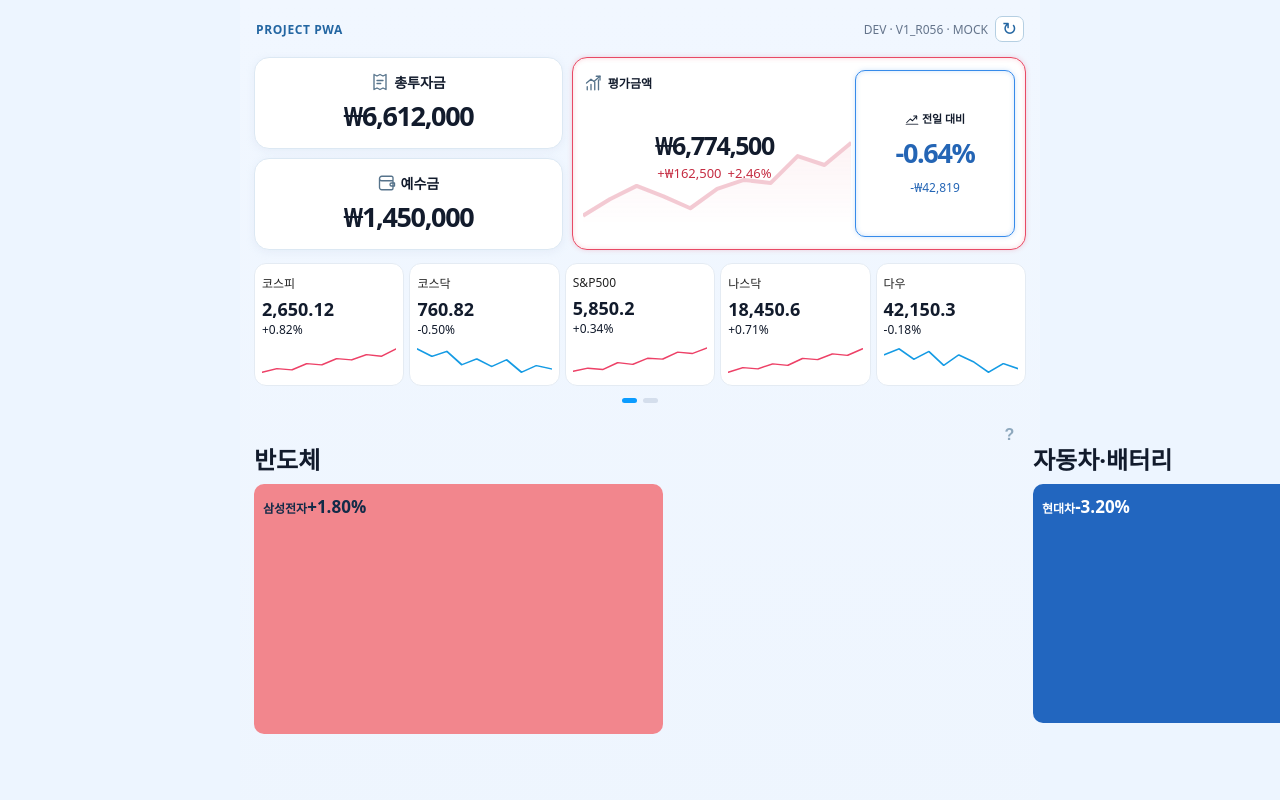
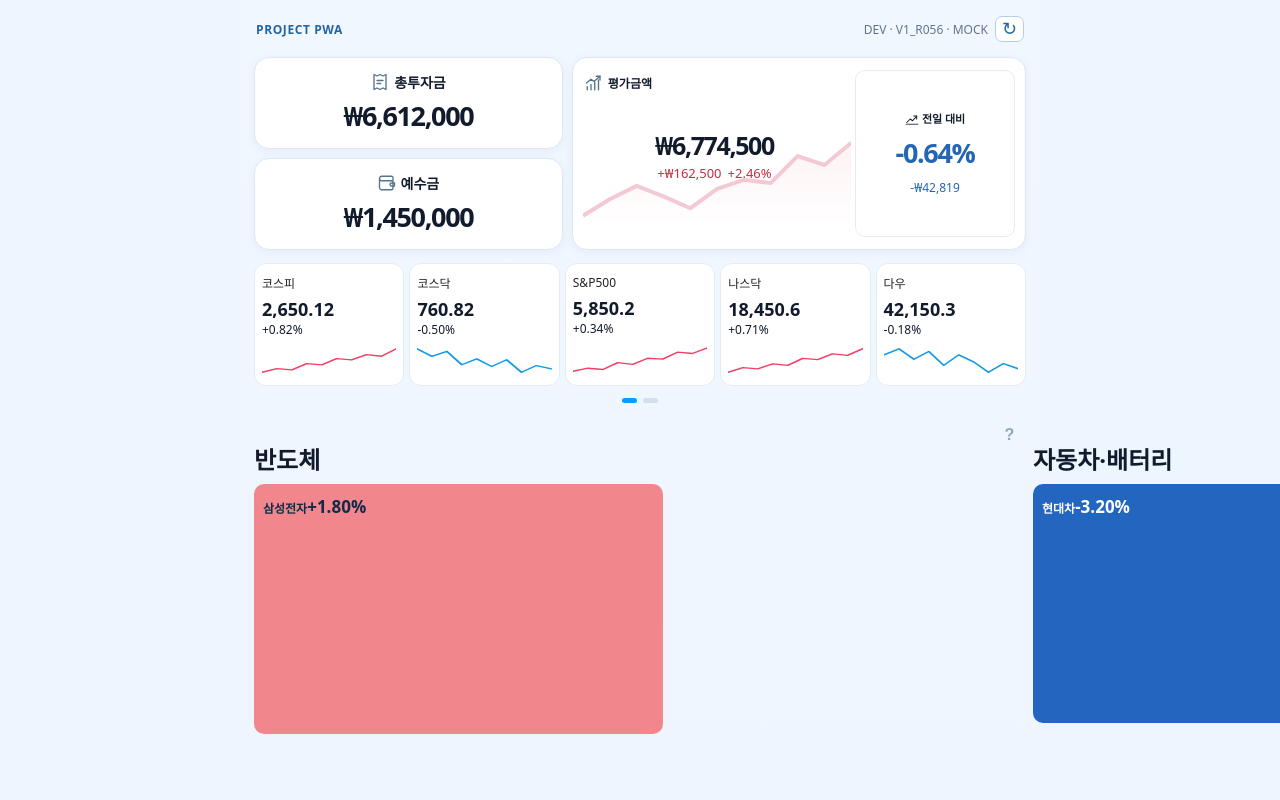
Before and after one commit to nemokr01/PROJECT-PWA-B01-TEST, a plain HTML site: page heatmap-dev/index.html in a window 1280 px wide. Shown: the top 800 px of the page. Drawn offline with Linux system fonts and the light colour scheme.

Commit message:
V1_R057 remove neon border glow and colored outlines

```diff
--- a/heatmap-dev/style.css
+++ b/heatmap-dev/style.css
@@ -420,3 +420,18 @@
  .index-add-plus{font-size:20px}
  .index-add-label{font-size:9px}
 }
+
+/* V1_R057: remove colored neon and restore quiet neutral card outlines */
+.asset-card.valuation,.asset-card.valuation.gain,.asset-card.valuation.loss,.asset-card.valuation.flat{
+ border:1px solid #dce8f3!important;
+ box-shadow:0 2px 8px #b5c7da30!important;
+ background:#fff!important;
+}
+.asset-card.valuation .day-card,
+.asset-card.valuation .day-card.gain,
+.asset-card.valuation .day-card.loss,
+.asset-card.valuation .day-card.flat{
+ border:1px solid #e7ebf0!important;
+ box-shadow:none!important;
+ background:#fff!important;
+}
```
